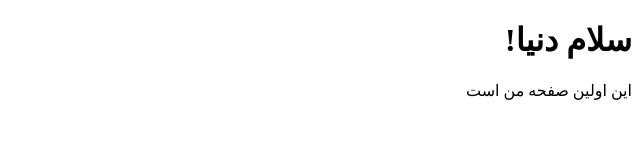
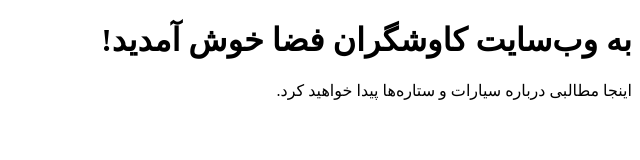
Before and after one commit to moh99kh/my-new-project, a website: page index.html in a window 1280 px wide. Shown: the whole page, without its empty margins (640-1280 px from the left). Drawn offline with Linux system fonts and the light colour scheme.

Commit message:
index.thml content changed

```diff
--- a/index.html
+++ b/index.html
@@ -2,10 +2,10 @@
 <html lang="fa" dir="rtl">
 <head>
     <meta charset="UTF-8">
-    <title> صفحه اول</title>
+    <title>کاوش در فضا - صفحه اصلی</title>
 </head>
 <body>
-    <h1>سلام دنیا!</h1>
-    <p>این اولین صفحه من است</p>
+    <h1>به وب‌سایت کاوشگران فضا خوش آمدید!</h1>
+    <p>اینجا مطالبی درباره سیارات و ستاره‌ها پیدا خواهید کرد.</p>
 </body>
 </html>
```
